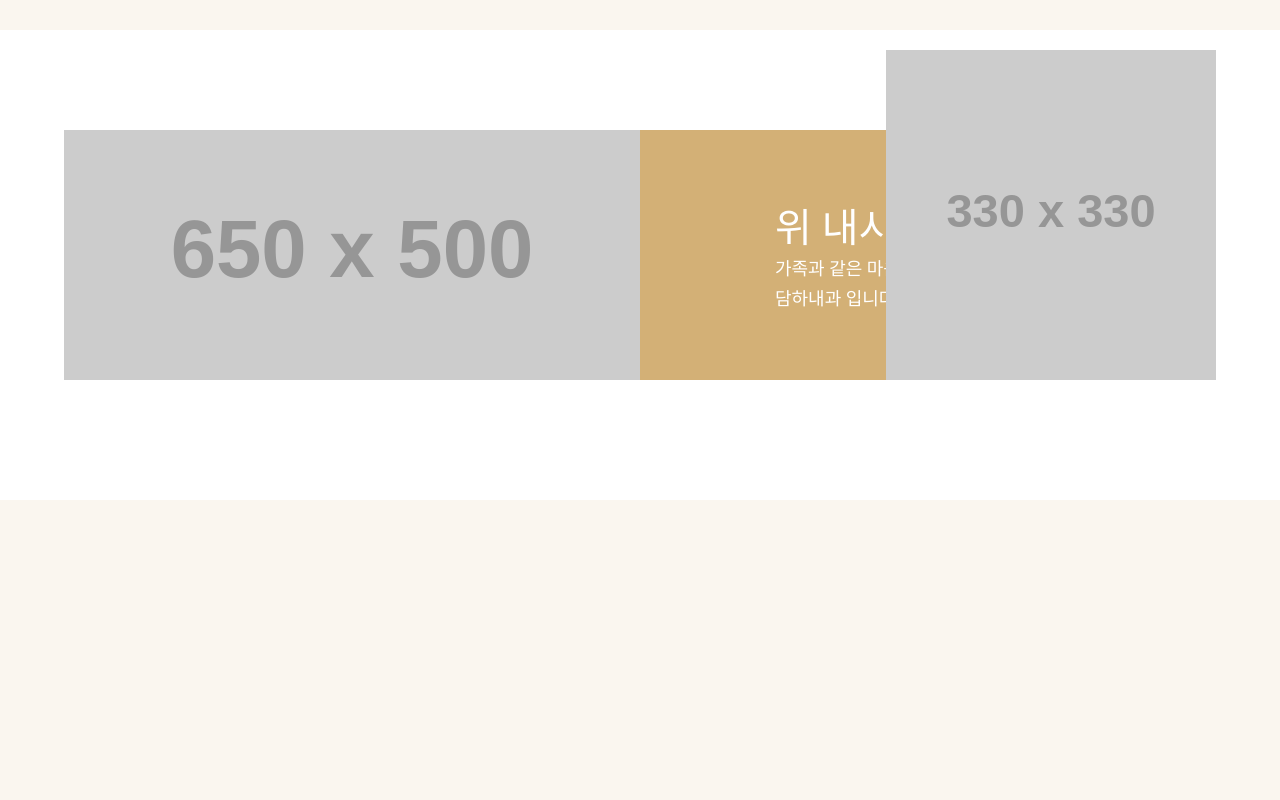
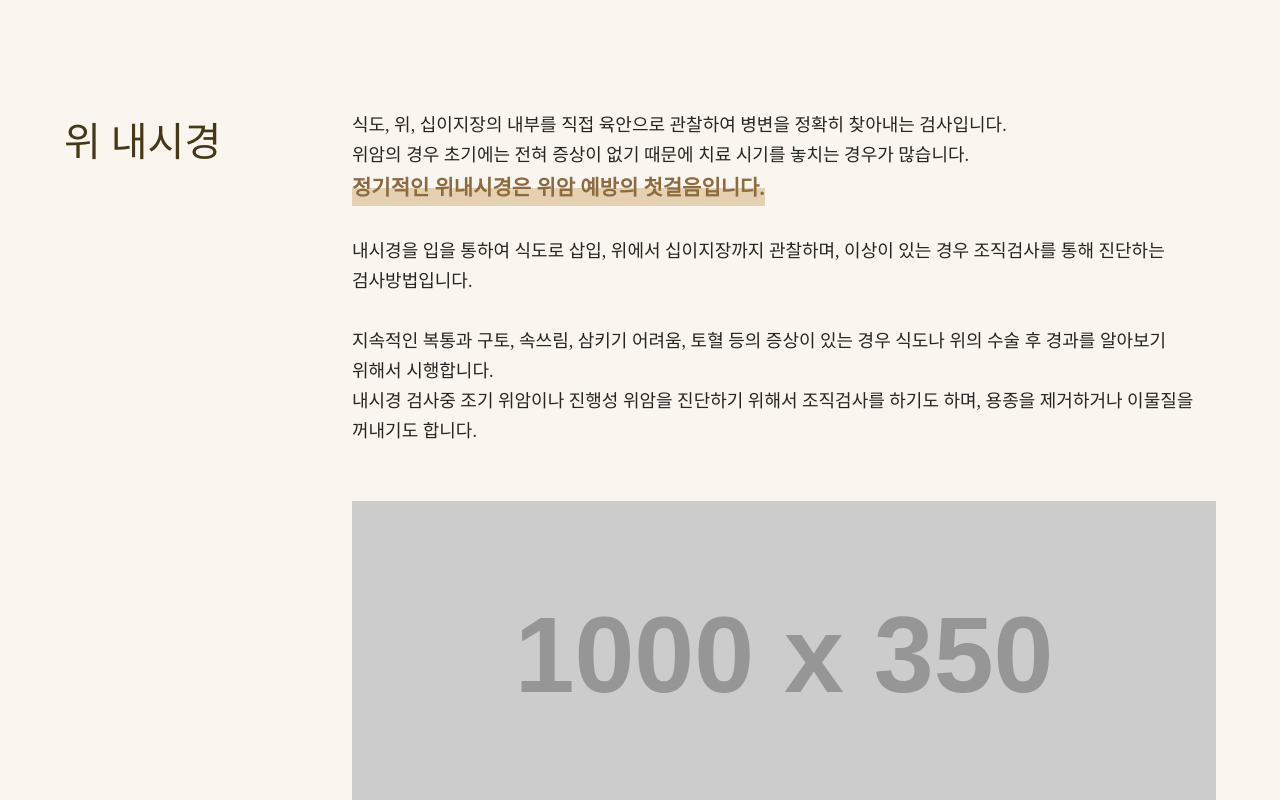
Before and after one commit to purm-kim/ssbone, a plain HTML site: page index.html in a window 1280 px wide. Shown: the part 640-1440 px from the top of the page. Drawn offline with nearby package versions, Linux system fonts and the light colour scheme; files that its build step writes are made by us from their sources; placeholder pictures from the web are drawn by us; a web font is replaced by a local one.

Commit message:
no message

```diff
--- a/index.html
+++ b/index.html
@@ -42,7 +42,7 @@
   <!-- 서브탑01 끝 -->
 
   <!-- 서브탑02 시작 -->
-  <section class="subtop02">
+  <!-- <section class="subtop02">
     <div class="w-1300 flex_box">
       <div class="subtop_img">
         <img src="https://via.placeholder.com/650x500.png" alt="">
@@ -59,7 +59,7 @@
         </div>
       </div>
     </div>
-  </section>
+  </section> -->
   <!-- 서브탑02 끝 -->
 
   <!-- 정의 시작 -->
```
